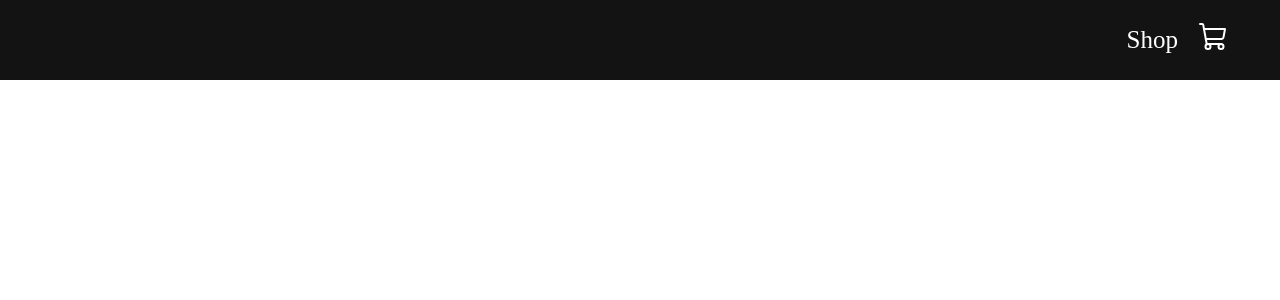
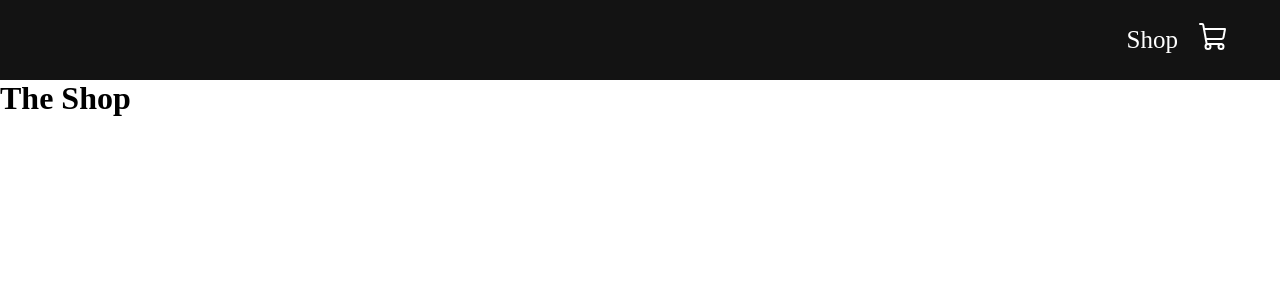
Before and after one commit to gosikxo/react-shopping-cart-ecommerce-website-tutorial, a React (Create React App) app: page / in a window 1280 px wide. Shown: the top 300 px of the page. Built offline with nearby package versions, Linux system fonts and the light colour scheme.

Commit message:
Create shop and cart components

```diff
--- a/src/App.js
+++ b/src/App.js
@@ -1,6 +1,8 @@
 import { Route, BrowserRouter as Router, Routes } from 'react-router-dom';
 import './App.css';
 import { Navbar } from './components/navbar';
+import Shop from './pages/shop/shop';
+import { Cart } from './pages/cart/cart';
 
 function App () {
   return (
@@ -8,8 +10,8 @@ function App () {
       <Router>
         <Navbar />
         <Routes>
-          <Route path="/" />
-          <Route path="/cart" />
+          <Route path="/" element={<Shop />} />
+          <Route path="/cart" element={<Cart />} />
         </Routes>
       </Router>
     </div>
--- /dev/null
+++ b/src/pages/cart/cart.jsx
@@ -0,0 +1,7 @@
+import React from 'react'
+
+export const Cart = () => {
+    return (
+        <div>cart</div>
+    )
+}
--- /dev/null
+++ b/src/pages/shop/shop.jsx
@@ -0,0 +1,16 @@
+import React from 'react'
+
+const Shop = () => {
+    return (
+        <div className='shop'>
+            <div className='shopTitle'>
+                <h1> The Shop </h1>
+            </div>
+            <div className='products'>
+
+            </div>
+        </div>
+    )
+}
+
+export default Shop
```
